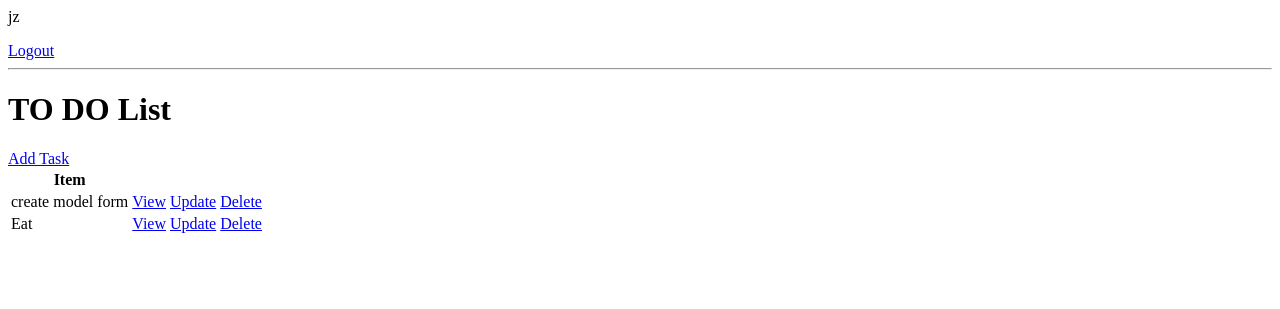
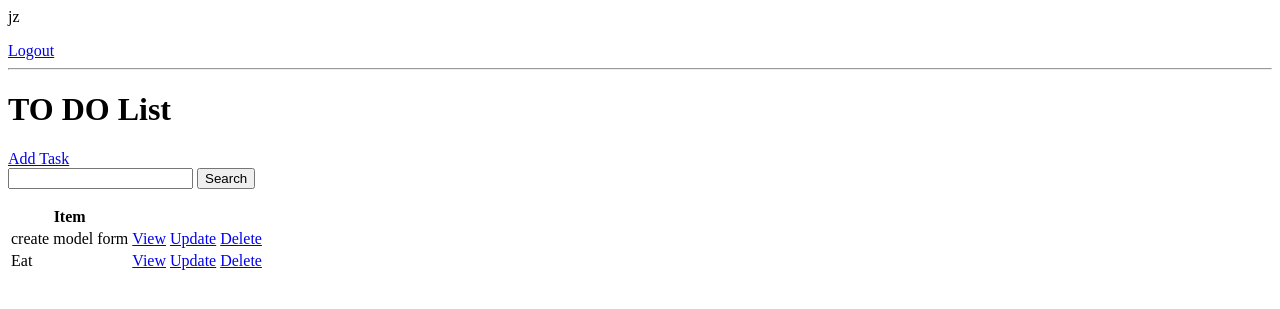
Before and after one commit to Jz8801/ToDoList_proj, a Django app: page / in a window 1280 px wide. Shown: the top 309 px of the page. Run offline with Django 4.2, Linux system fonts and the light colour scheme; a user stored in the database is signed in; data comes from the database, SQL or seed files in the repository; both versions use the stored data as it was after the commit.

Commit message:
search function

```diff
--- a/backend/api/templates/api/task_list.html
+++ b/backend/api/templates/api/task_list.html
@@ -8,6 +8,12 @@
 <hr>
 <h1>TO DO List</h1>
 <a href="{% url 'task-create' %}">Add Task</a>
+
+<form method="GET">
+    <input type="text" name="search-area" value="{{search_input}}"/>
+    <input type="submit" value="Search" />
+</form>
+
 <table>
     <tr>
         <th>Item</th>
--- a/backend/api/views.py
+++ b/backend/api/views.py
@@ -38,6 +38,12 @@ class TaskList(LoginRequiredMixin, ListView):
         context = super().get_context_data(**kwargs)
         context['tasks'] = context['tasks'].filter(user=self.request.user)
         context['count'] = context['tasks'].filter(complete=False).count()
+
+        search_input = self.request.GET.get('search-area') or ''
+        if search_input:
+            context['tasks'] = context['tasks'].filter(title__icontains=search_input)
+
+        context['search_input'] = search_input
         return context
 
 class TaskDetail(LoginRequiredMixin, DetailView):
```
Also changed, not shown: backend/db.sqlite3.
